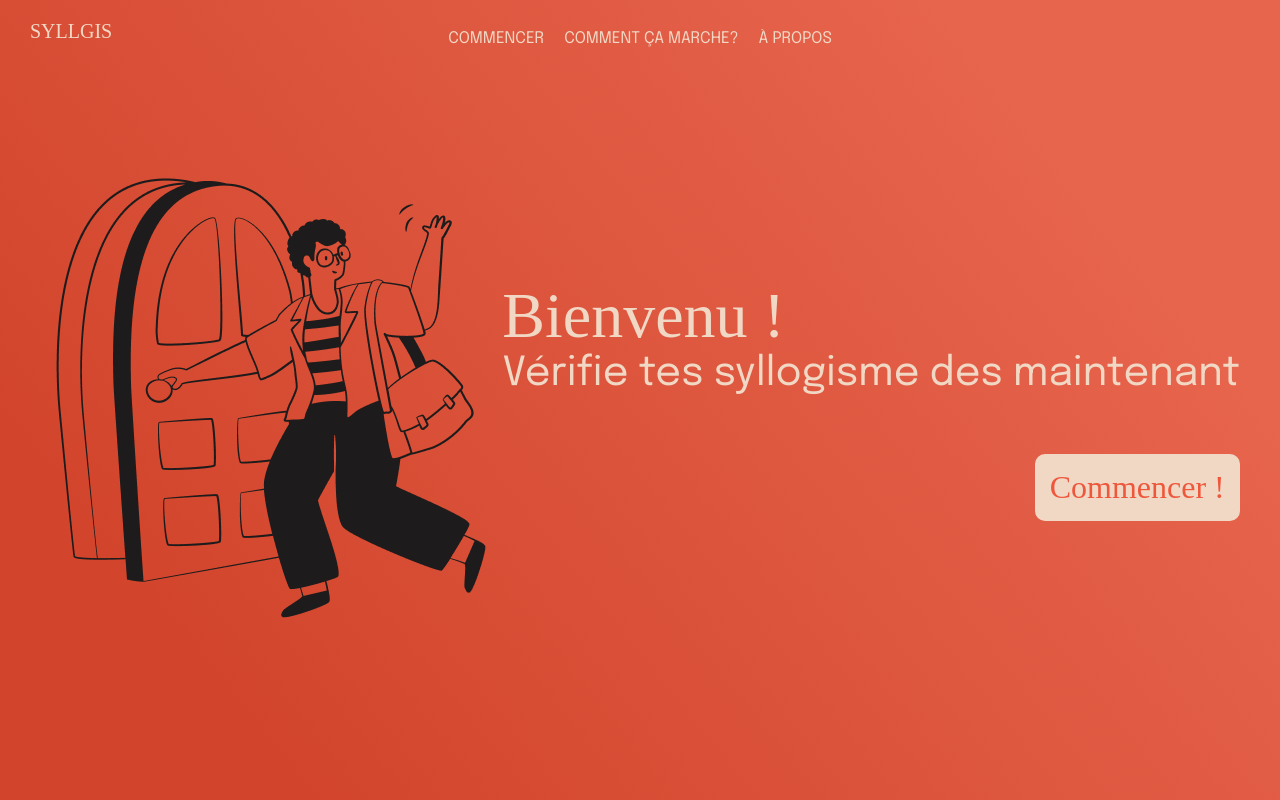
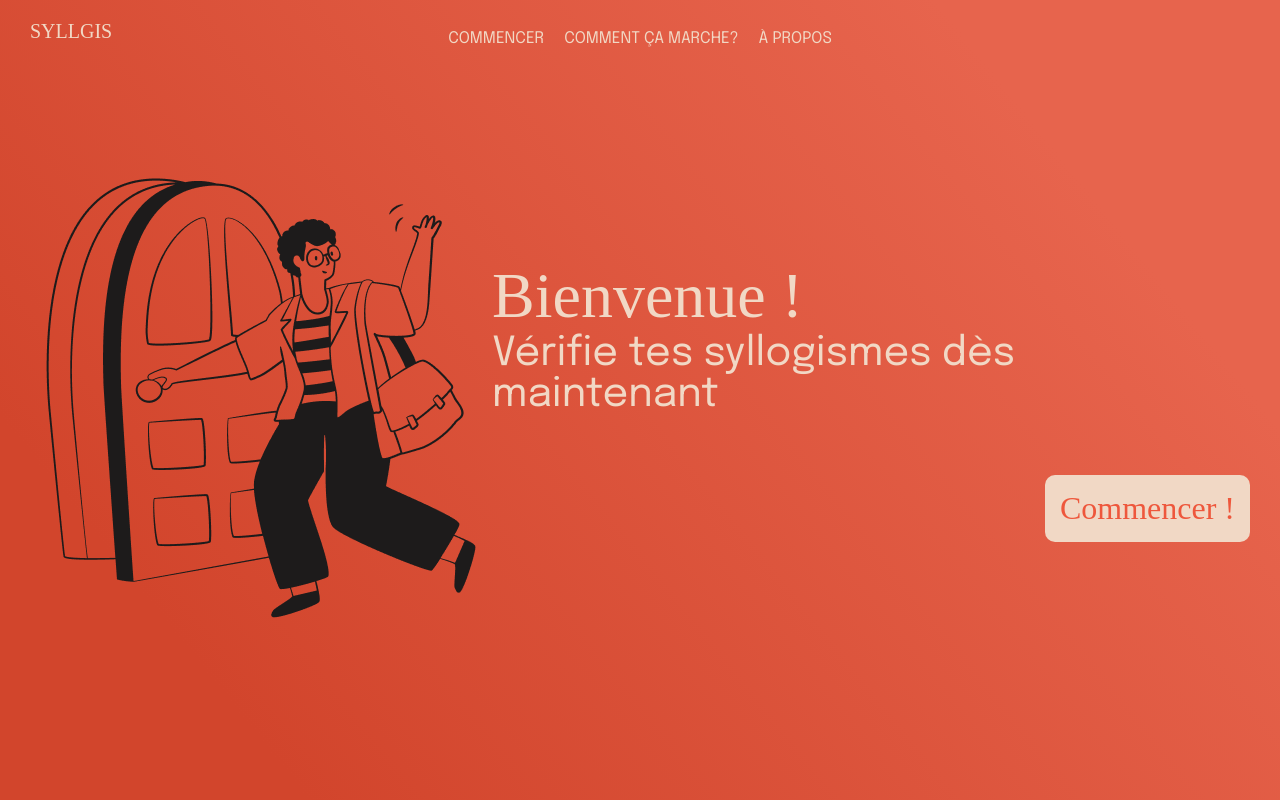
Before and after one commit to Wiginti/syllogisme_web, a plain HTML site: page LandingPage.html in a window 1280 px wide. Shown: the top 800 px of the page. Drawn offline with Linux system fonts and the light colour scheme; a web font is replaced by a local one.

Commit message:
Correction des fautes d'orthographes

```diff
--- a/LandingPage.html
+++ b/LandingPage.html
@@ -40,8 +40,8 @@
 
             <div class="right-side" id="right-side-pointer">
                 <div class="Text">
-                    <h1>Bienvenu !</h1>
-                    <p>Vérifie tes syllogisme des maintenant</p>
+                    <h1>Bienvenue !</h1>
+                    <p>Vérifie tes syllogismes dès maintenant</p>
                 </div>
                 <div class="button-start">
                     <button id="startButton">Commencer !</button>
```
